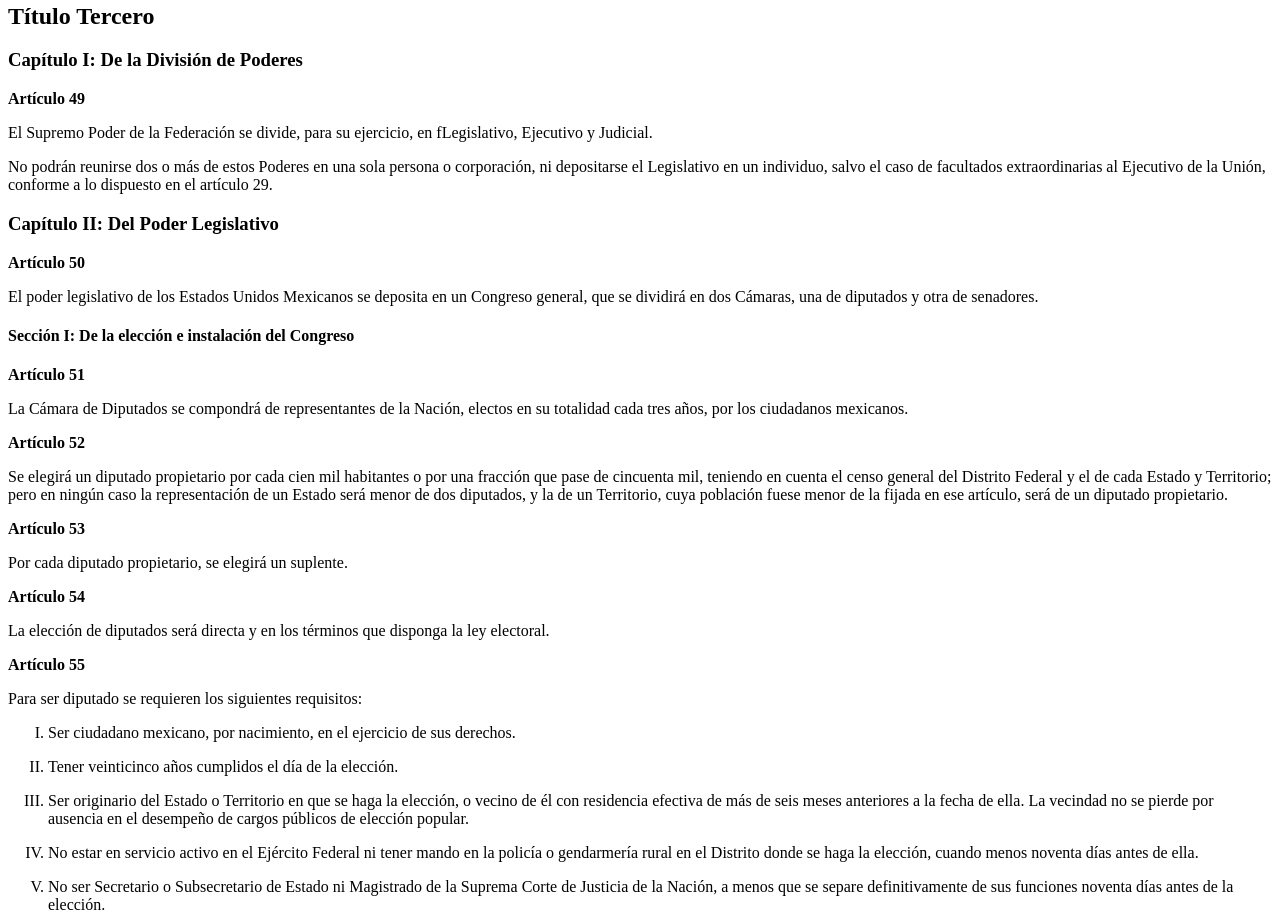
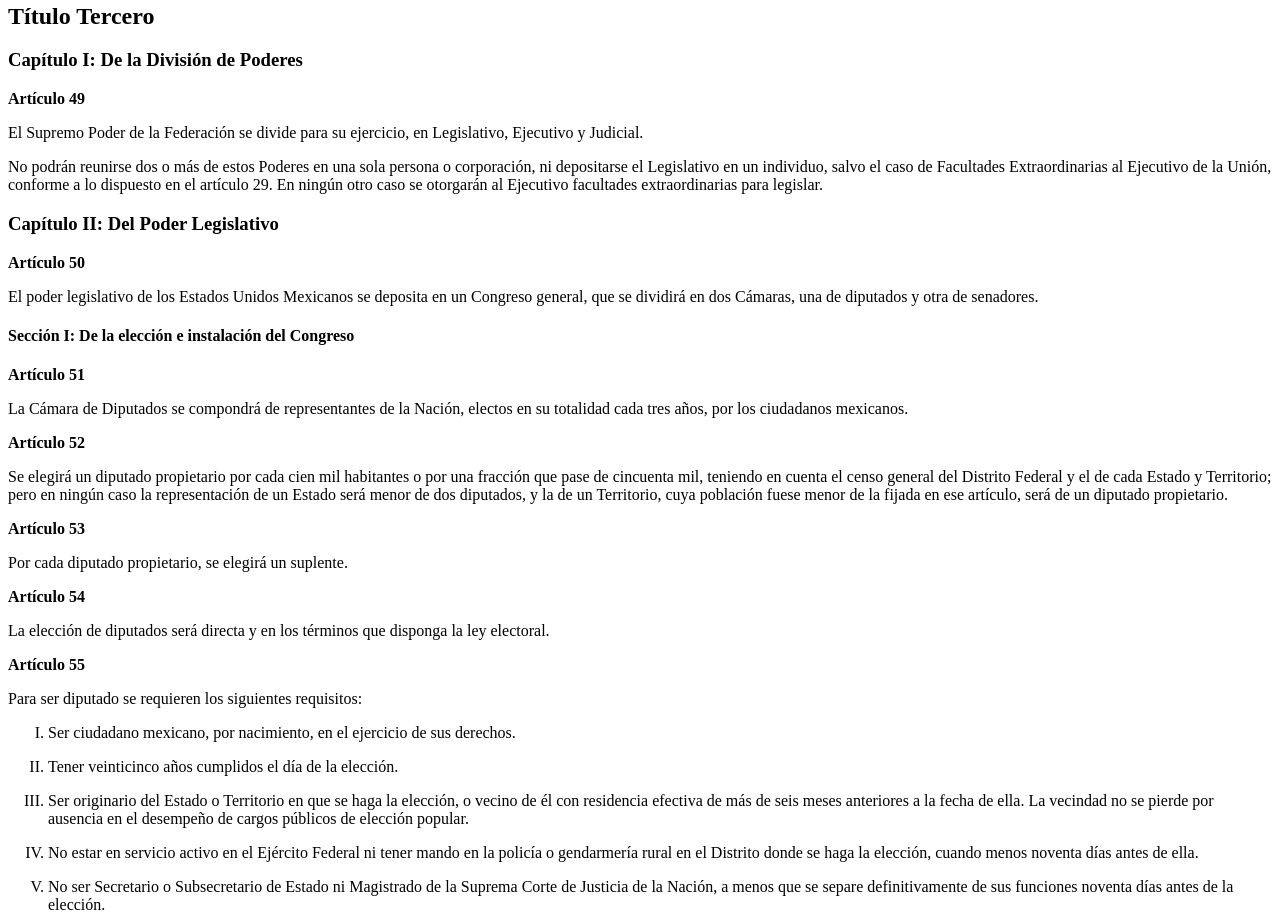
Before and after one commit to ceyusa/constitucion-mexicana, a plain HTML site: page index.html in a window 1280 px wide. Shown: the part 11039-11960 px from the top of the page. Drawn offline with Linux system fonts and the light colour scheme.

Commit message:
Deploy ceyusa/constitucion-mexicana to github.com/ceyusa/constitucion-mexicana.git:gh-pages

```diff
--- a/index.html
+++ b/index.html
@@ -1357,12 +1357,13 @@ Estados.</p>
 <div class="section" id="capitulo-i-de-la-division-de-poderes">
 <h3>Capítulo I: De la División de Poderes</h3>
 <p><strong>Artículo 49</strong></p>
-<p>El Supremo Poder de la Federación se divide, para su ejercicio, en
-fLegislativo, Ejecutivo y Judicial.</p>
+<p>El Supremo Poder de la Federación se divide para su ejercicio, en
+Legislativo, Ejecutivo y Judicial.</p>
 <p>No podrán reunirse dos o más de estos Poderes en una sola persona o
 corporación, ni depositarse el Legislativo en un individuo, salvo el
-caso de facultados extraordinarias al Ejecutivo de la Unión, conforme a
-lo dispuesto en el artículo 29.</p>
+caso de Facultades Extraordinarias al Ejecutivo de la Unión, conforme a
+lo dispuesto en el artículo 29. En ningún otro caso se otorgarán al
+Ejecutivo facultades extraordinarias para legislar.</p>
 </div>
 <div class="section" id="capitulo-ii-del-poder-legislativo">
 <h3>Capítulo II: Del Poder Legislativo</h3>
```
